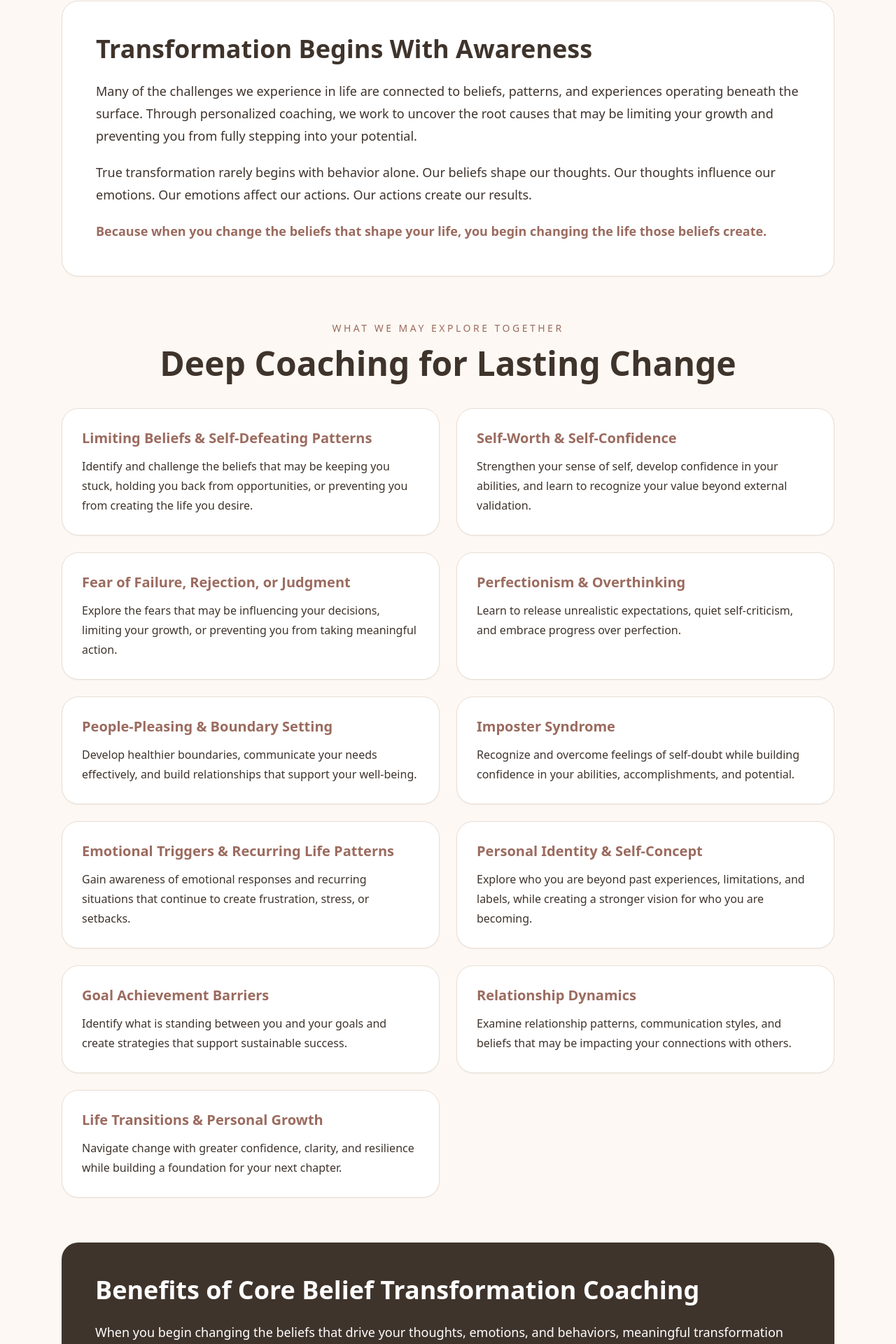
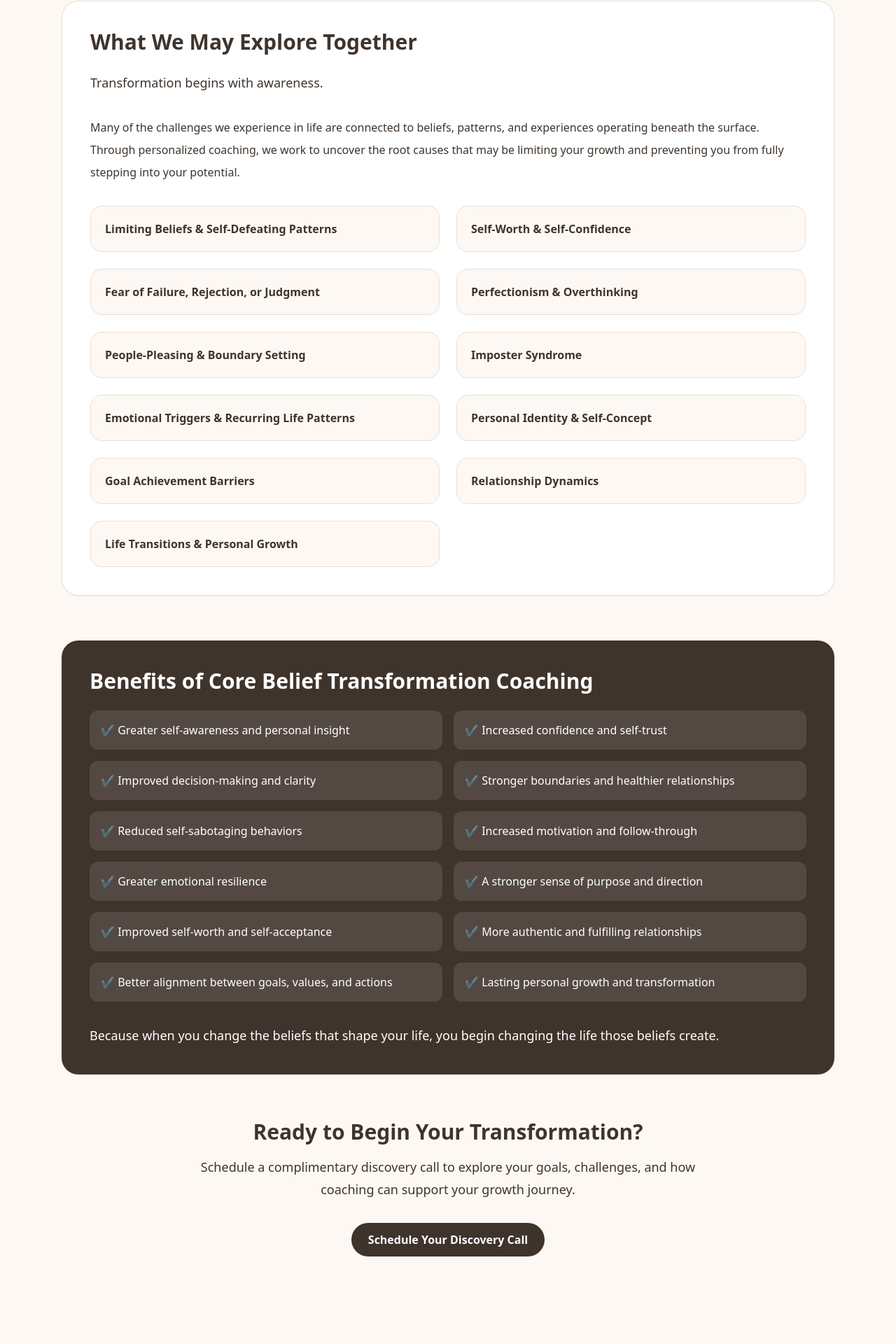
Before and after one commit to Kaelynn-Kinnison/life-coaching-with-kaelynn2, a Next.js app: page /core-belief-coaching in a window 1280 px wide. Shown: the part 860-2780 px from the top of the page at 70% size. After the commit the page ends 2735 px from the top, so only its background shows below. Built offline with nearby package versions, Linux system fonts and the light colour scheme; a web font is replaced by a local one.

Commit message:
Update page.js

```diff
--- a/app/core-belief-coaching/page.js
+++ b/app/core-belief-coaching/page.js
@@ -1,75 +1,13 @@
 const bookingLink = "https://calendar.app.google/YdUEyKBPG7xa4ox99";
 
 export default function CoreBeliefCoaching() {
-  const explorationAreas = [
-    {
-      title: "Limiting Beliefs & Self-Defeating Patterns",
-      text: "Identify and challenge the beliefs that may be keeping you stuck, holding you back from opportunities, or preventing you from creating the life you desire.",
-    },
-    {
-      title: "Self-Worth & Self-Confidence",
-      text: "Strengthen your sense of self, develop confidence in your abilities, and learn to recognize your value beyond external validation.",
-    },
-    {
-      title: "Fear of Failure, Rejection, or Judgment",
-      text: "Explore the fears that may be influencing your decisions, limiting your growth, or preventing you from taking meaningful action.",
-    },
-    {
-      title: "Perfectionism & Overthinking",
-      text: "Learn to release unrealistic expectations, quiet self-criticism, and embrace progress over perfection.",
-    },
-    {
-      title: "People-Pleasing & Boundary Setting",
-      text: "Develop healthier boundaries, communicate your needs effectively, and build relationships that support your well-being.",
-    },
-    {
-      title: "Imposter Syndrome",
-      text: "Recognize and overcome feelings of self-doubt while building confidence in your abilities, accomplishments, and potential.",
-    },
-    {
-      title: "Emotional Triggers & Recurring Life Patterns",
-      text: "Gain awareness of emotional responses and recurring situations that continue to create frustration, stress, or setbacks.",
-    },
-    {
-      title: "Personal Identity & Self-Concept",
-      text: "Explore who you are beyond past experiences, limitations, and labels, while creating a stronger vision for who you are becoming.",
-    },
-    {
-      title: "Goal Achievement Barriers",
-      text: "Identify what is standing between you and your goals and create strategies that support sustainable success.",
-    },
-    {
-      title: "Relationship Dynamics",
-      text: "Examine relationship patterns, communication styles, and beliefs that may be impacting your connections with others.",
-    },
-    {
-      title: "Life Transitions & Personal Growth",
-      text: "Navigate change with greater confidence, clarity, and resilience while building a foundation for your next chapter.",
-    },
-  ];
-
-  const benefits = [
-    "Greater self-awareness and personal insight",
-    "Increased confidence and self-trust",
-    "Improved decision-making and clarity",
-    "Stronger boundaries and healthier relationships",
-    "Reduced self-sabotaging behaviors",
-    "Increased motivation and follow-through",
-    "Greater emotional resilience",
-    "A stronger sense of purpose and direction",
-    "Improved self-worth and self-acceptance",
-    "More authentic and fulfilling relationships",
-    "Better alignment between goals, values, and actions",
-    "Lasting personal growth and transformation",
-  ];
-
   return (
     <main className="bg-[#fdf8f3] text-[#3f342c]">
       <section className="max-w-6xl mx-auto px-6 py-20">
         <div className="grid lg:grid-cols-2 gap-12 items-center mb-20">
           <div>
             <p className="uppercase tracking-[0.25em] text-sm text-[#9b6b5f] mb-4">
-              Core Belief Transformation
+              Core Belief Transformation Coaching
             </p>
 
             <h1 className="text-4xl md:text-6xl font-bold mb-6">
@@ -77,8 +15,8 @@ export default function CoreBeliefCoaching() {
             </h1>
 
             <p className="text-lg leading-8 mb-6">
-              Many people spend years trying to change their behaviors, habits,
-              and circumstances without addressing the underlying beliefs that
+              Many people spend years trying to change behaviors, habits, and
+              circumstances without addressing the underlying beliefs that
               influence them.
             </p>
 
@@ -98,110 +36,108 @@ export default function CoreBeliefCoaching() {
             </a>
           </div>
 
-          <div className="rounded-3xl overflow-hidden shadow-lg border border-[#eadfd5] bg-white">
+          <div>
             <img
               src="/core-belief-transformation.jpg"
-              alt="Peaceful coaching reflection image"
-              className="w-full h-[420px] object-cover"
+              alt="Transformation and personal growth"
+              className="rounded-3xl shadow-lg border border-[#eadfd5] w-full"
             />
           </div>
         </div>
 
-        <div className="rounded-3xl bg-white border border-[#eadfd5] p-8 md:p-12 shadow-sm mb-16">
-          <h2 className="text-3xl md:text-4xl font-bold mb-6">
-            Transformation Begins With Awareness
+        <div className="rounded-3xl bg-white border border-[#eadfd5] p-10 shadow-sm mb-16">
+          <h2 className="text-3xl font-bold mb-6">
+            What We May Explore Together
           </h2>
 
-          <div className="space-y-5 text-lg leading-8">
-            <p>
-              Many of the challenges we experience in life are connected to
-              beliefs, patterns, and experiences operating beneath the surface.
-              Through personalized coaching, we work to uncover the root causes
-              that may be limiting your growth and preventing you from fully
-              stepping into your potential.
-            </p>
+          <p className="text-lg leading-8 mb-8">
+            Transformation begins with awareness.
+          </p>
 
-            <p>
-              True transformation rarely begins with behavior alone. Our beliefs
-              shape our thoughts. Our thoughts influence our emotions. Our
-              emotions affect our actions. Our actions create our results.
-            </p>
-
-            <p className="font-semibold text-[#9b6b5f]">
-              Because when you change the beliefs that shape your life, you
-              begin changing the life those beliefs create.
-            </p>
-          </div>
-        </div>
-
-        <div className="mb-16">
-          <div className="text-center mb-10">
-            <p className="uppercase tracking-[0.25em] text-sm text-[#9b6b5f] mb-4">
-              What We May Explore Together
-            </p>
-
-            <h2 className="text-3xl md:text-5xl font-bold">
-              Deep Coaching for Lasting Change
-            </h2>
-          </div>
+          <p className="leading-8 mb-8">
+            Many of the challenges we experience in life are connected to
+            beliefs, patterns, and experiences operating beneath the surface.
+            Through personalized coaching, we work to uncover the root causes
+            that may be limiting your growth and preventing you from fully
+            stepping into your potential.
+          </p>
 
           <div className="grid md:grid-cols-2 gap-6">
-            {explorationAreas.map((area) => (
+            {[
+              "Limiting Beliefs & Self-Defeating Patterns",
+              "Self-Worth & Self-Confidence",
+              "Fear of Failure, Rejection, or Judgment",
+              "Perfectionism & Overthinking",
+              "People-Pleasing & Boundary Setting",
+              "Imposter Syndrome",
+              "Emotional Triggers & Recurring Life Patterns",
+              "Personal Identity & Self-Concept",
+              "Goal Achievement Barriers",
+              "Relationship Dynamics",
+              "Life Transitions & Personal Growth",
+            ].map((item) => (
               <div
-                key={area.title}
-                className="rounded-3xl bg-white border border-[#eadfd5] p-7 shadow-sm"
+                key={item}
+                className="bg-[#fdf8f3] border border-[#eadfd5] rounded-2xl p-5"
               >
-                <h3 className="text-xl font-semibold mb-3 text-[#9b6b5f]">
-                  {area.title}
-                </h3>
-
-                <p className="leading-7">{area.text}</p>
+                <h3 className="font-semibold">{item}</h3>
               </div>
             ))}
           </div>
         </div>
 
-        <div className="rounded-3xl bg-[#3f342c] text-white p-8 md:p-12 shadow-sm mb-16">
-          <h2 className="text-3xl md:text-4xl font-bold mb-6">
+        <div className="rounded-3xl bg-[#3f342c] text-white p-10 shadow-sm mb-16">
+          <h2 className="text-3xl font-bold mb-6">
             Benefits of Core Belief Transformation Coaching
           </h2>
 
-          <p className="text-lg leading-8 mb-8">
-            When you begin changing the beliefs that drive your thoughts,
-            emotions, and behaviors, meaningful transformation becomes possible.
-            Clients often experience:
-          </p>
-
           <div className="grid md:grid-cols-2 gap-4">
-            {benefits.map((benefit) => (
+            {[
+              "Greater self-awareness and personal insight",
+              "Increased confidence and self-trust",
+              "Improved decision-making and clarity",
+              "Stronger boundaries and healthier relationships",
+              "Reduced self-sabotaging behaviors",
+              "Increased motivation and follow-through",
+              "Greater emotional resilience",
+              "A stronger sense of purpose and direction",
+              "Improved self-worth and self-acceptance",
+              "More authentic and fulfilling relationships",
+              "Better alignment between goals, values, and actions",
+              "Lasting personal growth and transformation",
+            ].map((benefit) => (
               <div
                 key={benefit}
-                className="rounded-2xl bg-white/10 border border-white/20 p-5"
+                className="bg-white/10 rounded-xl p-4"
               >
                 ✔ {benefit}
               </div>
             ))}
           </div>
+
+          <p className="mt-8 text-lg leading-8">
+            Because when you change the beliefs that shape your life, you begin
+            changing the life those beliefs create.
+          </p>
         </div>
 
-        <div className="text-center rounded-3xl bg-white border border-[#eadfd5] p-8 md:p-12 shadow-sm">
-          <h2 className="text-3xl md:text-4xl font-bold mb-4">
+        <div className="text-center">
+          <h2 className="text-3xl font-bold mb-4">
             Ready to Begin Your Transformation?
           </h2>
 
-          <p className="text-lg leading-8 max-w-3xl mx-auto mb-6">
+          <p className="text-lg leading-8 mb-8 max-w-3xl mx-auto">
             Schedule a complimentary discovery call to explore your goals,
-            current challenges, and how core belief transformation coaching can
-            support your healing, growth, and next chapter.
+            challenges, and how coaching can support your growth journey.
           </p>
 
           <a
             href={bookingLink}
             target="_blank"
             rel="noopener noreferrer"
-            className="inline-block rounded-full bg-[#3f342c] px-6 py-3 text-white font-semibold hover:bg-[#5a4a3f] transition"
+            className="inline-block rounded-full bg-[#3f342c] px-6 py-3 text-white font-semibold"
           >
-            Schedule Your Complimentary Discovery Call
+            Schedule Your Discovery Call
           </a>
         </div>
       </section>
```
